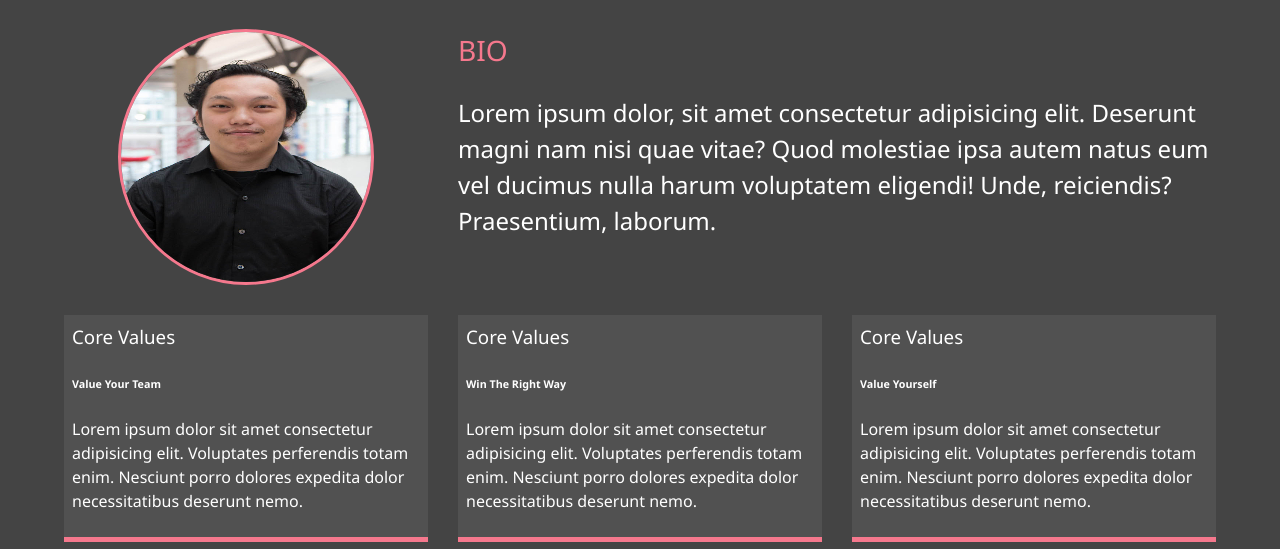
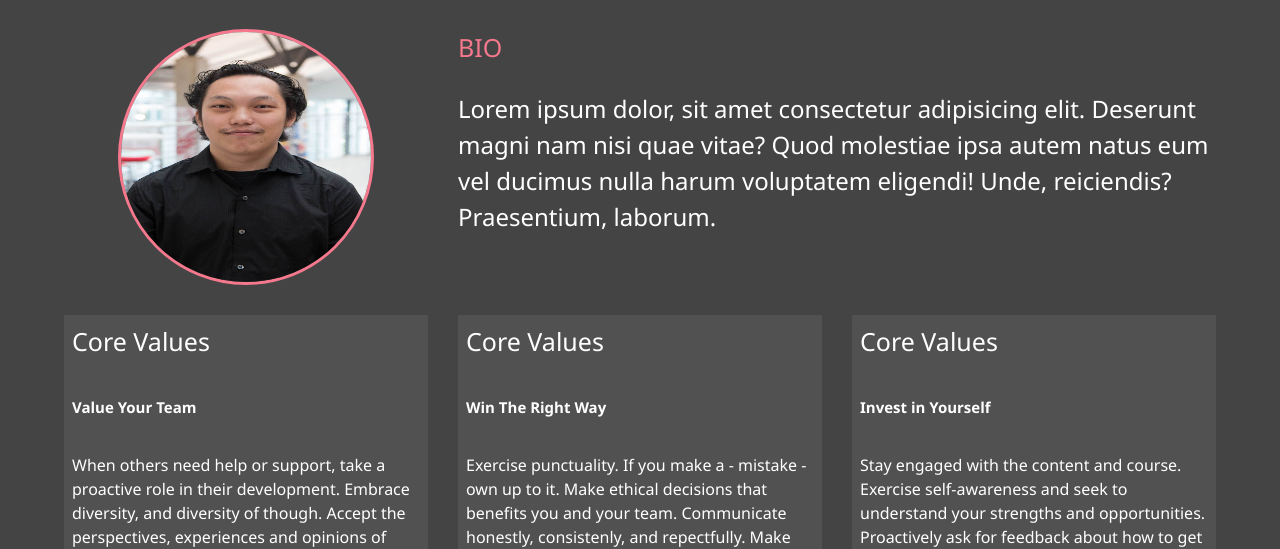
Before and after one commit to InuKaito/My-Portfolio, a website: page dist/about.html in a window 1280 px wide. Shown: the part 253-802 px from the top of the page. Drawn offline with Linux system fonts and the light colour scheme.

```diff
--- a/scss/main.scss
+++ b/scss/main.scss
@@ -115,6 +115,13 @@
   }
 }
 
+h3 {
+    font-size: 25px;
+}
+h6{
+    font-size: 15px;
+}
+
 // Work/Projects
 .projects {
   display: grid;
@@ -147,15 +154,6 @@
     border: 3px #fff solid;
     padding: 1.5rem 2.5rem;
     margin-bottom: 3rem;
-
-    // &:hover {
-    //   padding: 0.5rem 1.5rem;
-    //   background: $secondary-color;
-    //   color: set-text-color($secondary-color);
-    //   span {
-    //     color: set-text-color($secondary-color);
-    //   }
-    // }
   }
 }
 
```
Also changed, not shown: dist/about.html, dist/css/main.css.
